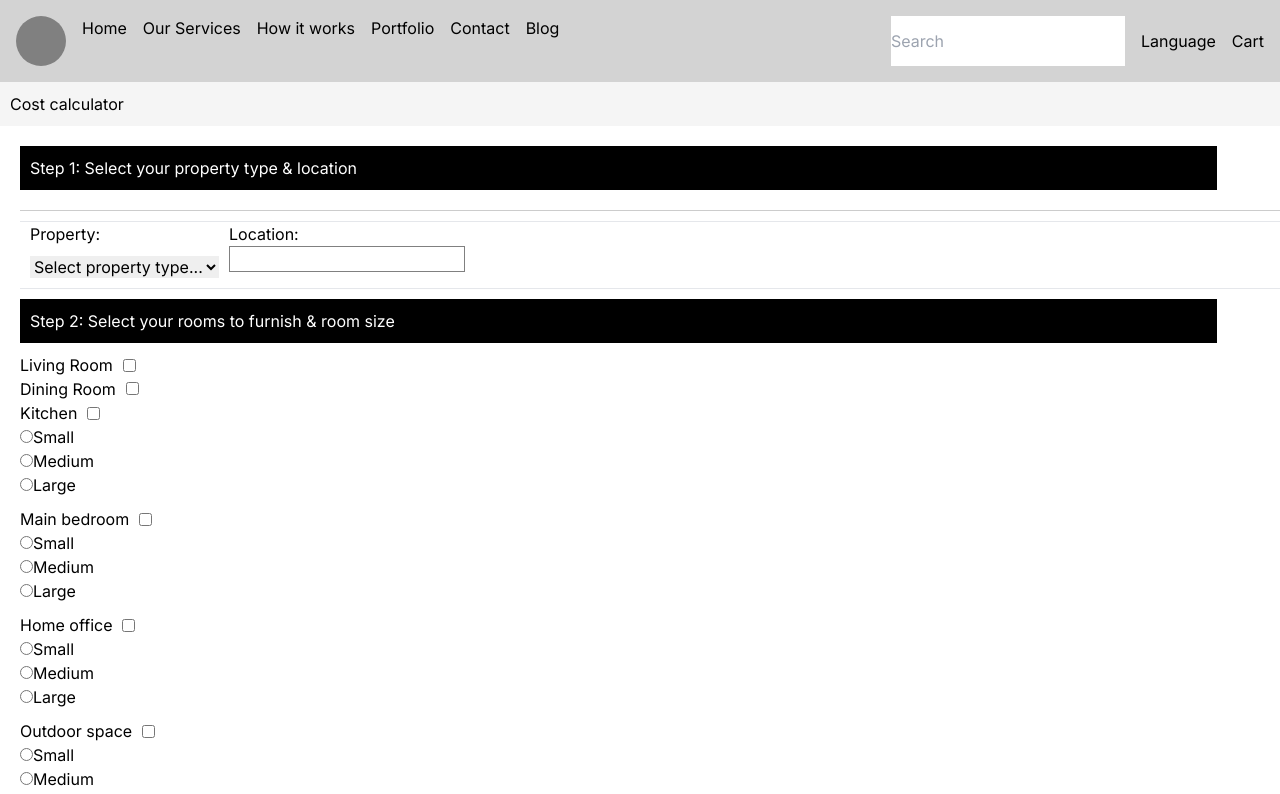
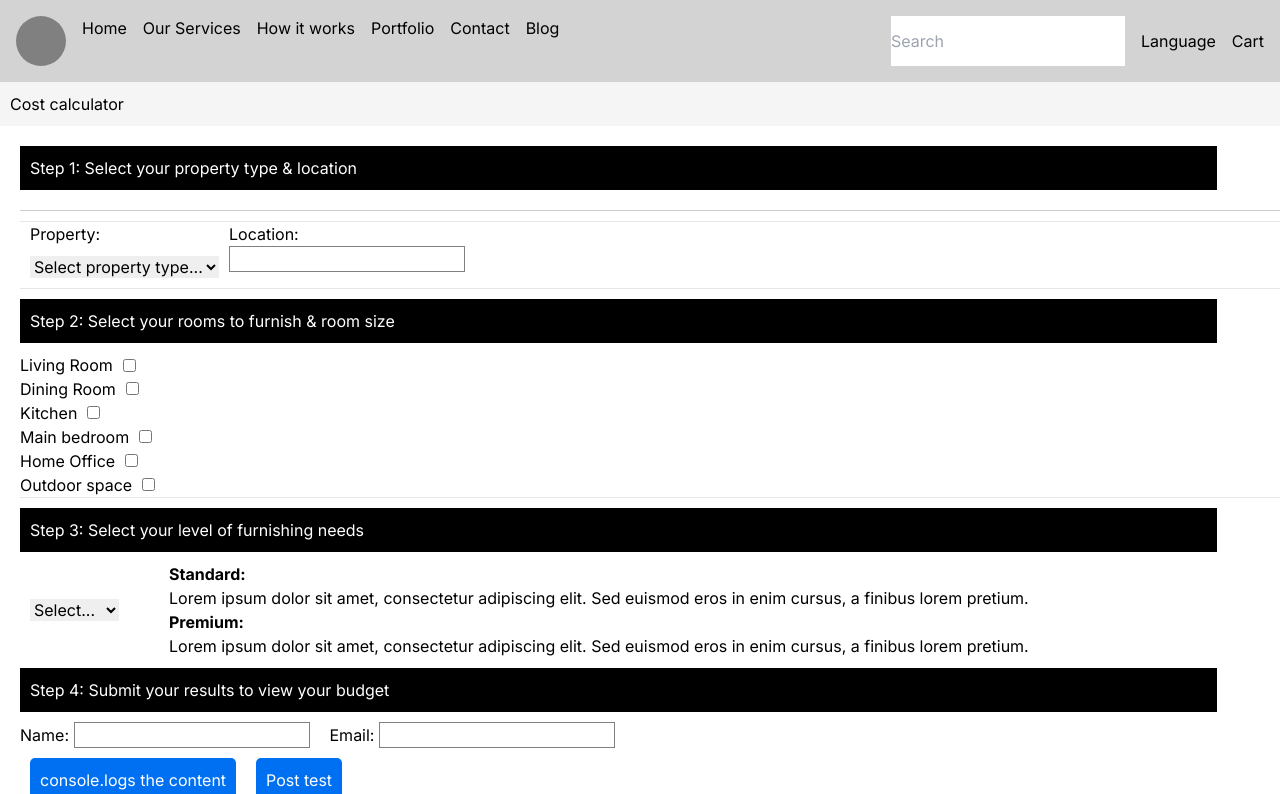
Before and after one commit to ikarrila/Homebox, a Next.js app in the folder frontend/: page /FAAS/cost_calculator in a window 1280 px wide. Shown: the top 794 px of the page. Built offline with nearby package versions, Linux system fonts and the light colour scheme.

Commit message:
Pop ups for all selection boxes

```diff
--- a/frontend/components/CostCalculatorForm.js
+++ b/frontend/components/CostCalculatorForm.js
@@ -29,6 +29,13 @@ export default function CostCalculatorForm() {
     const [showDiningRoomSize, setShowDiningRoomSize] = useState(false);
     const [showKitchenSize, setShowKitchenSize] = useState(false);
     const [showMainBedroomSize, setShowMainBedroomSize] = useState(false);
+    const [showHomeOfficeSize, setHomeOfficeSize] = useState(false);
+    const [showOutdoorSize, setOutdoorSize] = useState(false);
+    const [propertyType, setPropertyType] = useState('');
+
+    const handlePropertyTypeChange = (event) => {
+        setPropertyType(event.target.value);
+    };
 
     return (
         <div data-testid="cost-calculator-form">
@@ -106,85 +113,77 @@ export default function CostCalculatorForm() {
                         </div>
                     </div>)}
                 <div>
-                    <label style={{ display: 'flex', alignItems: 'center' }}>
-                        <span style={{ marginRight: '10px' }}>Kitchen</span>
-                        <input type="checkbox" id="checkbox" />
-                    </label>
-                </div>
+                    <label htmlFor="kitchen">Kitchen</label>
+                    <input type="checkbox" id="kitchen" name="kitchen" style={{ marginLeft: '10px' }} onChange={() => setShowKitchenSize(!showKitchenSize)} />
+                </div>{showKitchenSize && (
                     <div style={labelStyle}>
                         <div>
                             <input type="radio" id="small" name="kitchenSize" value="small" />
-                        <label htmlFor="small">Small</label>
+                            <label for="small">Small</label>
                         </div>
                         <div>
                             <input type="radio" id="medium" name="kitchenSize" value="medium" />
-                        <label htmlFor="medium">Medium</label>
+                            <label for="medium">Medium</label>
                         </div>
                         <div>
                             <input type="radio" id="large" name="kitchenSize" value="large" />
-                        <label htmlFor="large">Large</label>
+                            <label for="large">Large</label>
                         </div>
-                </div>
+                    </div>)}
                 <div>
-                    <label style={{ display: 'flex', alignItems: 'center' }}>
-                        <span style={{ marginRight: '10px' }}>Main bedroom</span>
-                        <input type="checkbox" id="checkbox" />
-                    </label>
-                </div>
+                    <label htmlFor="mainBedroom">Main bedroom</label>
+                    <input type="checkbox" id="mainBedroom" name="mainBedroom" style={{ marginLeft: '10px' }} onChange={() => setShowMainBedroomSize(!showMainBedroomSize)} />
+                </div>{showMainBedroomSize && (
                     <div style={labelStyle}>
                         <div>
                             <input type="radio" id="small" name="bedroomSize" value="small" />
-                        <label htmlFor="small">Small</label>
+                            <label for="small">Small</label>
                         </div>
                         <div>
                             <input type="radio" id="medium" name="bedroomSize" value="medium" />
-                        <label htmlFor="medium">Medium</label>
+                            <label for="medium">Medium</label>
                         </div>
                         <div>
                             <input type="radio" id="large" name="bedroomSize" value="large" />
-                        <label htmlFor="large">Large</label>
+                            <label for="large">Large</label>
                         </div>
-                </div>
+                    </div>)}
                 <div>
-                    <label style={{ display: 'flex', alignItems: 'center' }}>
-                        <span style={{ marginRight: '10px' }}>Home office</span>
-                        <input type="checkbox" id="checkbox" />
-                    </label>
-                </div>
+                    <label htmlFor="homeoffice">Home Office</label>
+                    <input type="checkbox" id="homeoffice" name="homeoffice" style={{ marginLeft: '10px' }} onChange={() => setHomeOfficeSize(!showHomeOfficeSize)} />
+                </div>{showHomeOfficeSize && (
                     <div style={labelStyle}>
                         <div>
                             <input type="radio" id="small" name="homeOfficeSize" value="small" />
-                        <label htmlFor="small">Small</label>
+                            <label for="small">Small</label>
                         </div>
                         <div>
                             <input type="radio" id="medium" name="homeOfficeSize" value="medium" />
-                        <label htmlFor="medium">Medium</label>
+                            <label for="medium">Medium</label>
                         </div>
                         <div>
                             <input type="radio" id="large" name="homeOfficeSize" value="large" />
-                        <label htmlFor="large">Large</label>
+                            <label for="large">Large</label>
                         </div>
-                </div>
+                    </div>)}
                 <div>
-                    <label style={{ display: 'flex', alignItems: 'center' }}>
-                        <span style={{ marginRight: '10px' }}>Outdoor space</span>
-                        <input type="checkbox" id="checkbox" />
-                    </label>
-                </div>
+                    <label htmlFor="outdoorSpace">Outdoor space</label>
+                    <input type="checkbox" id="outdoorSpace" name="outdoorSpace" style={{ marginLeft: '10px' }} onChange={() => setOutdoorSize(!showOutdoorSize)} />
+                </div>{showOutdoorSize && (
                     <div style={labelStyle}>
                         <div>
                             <input type="radio" id="small" name="outdoorSize" value="small" />
-                        <label htmlFor="small">Small</label>
+                            <label for="small">Small</label>
                         </div>
                         <div>
                             <input type="radio" id="medium" name="outdoorSize" value="medium" />
-                        <label htmlFor="medium">Medium</label>
+                            <label for="medium">Medium</label>
                         </div>
                         <div>
                             <input type="radio" id="large" name="outdoorSize" value="large" />
-                        <label htmlFor="large">Large</label>
+                            <label for="large">Large</label>
                         </div>
-                </div>
+                    </div>)}
                 <div>
                     <hr />
 
```
Lines whose indentation alone changed are shown as unchanged.
